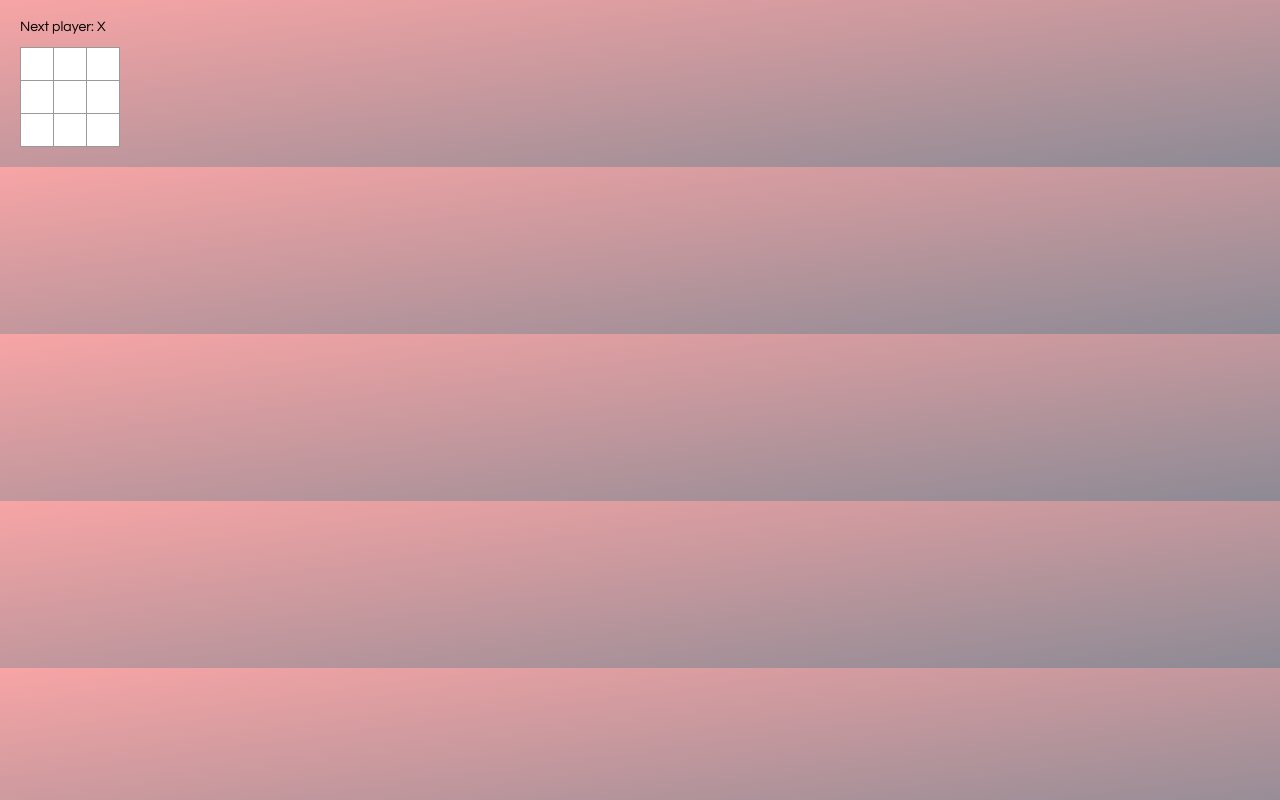
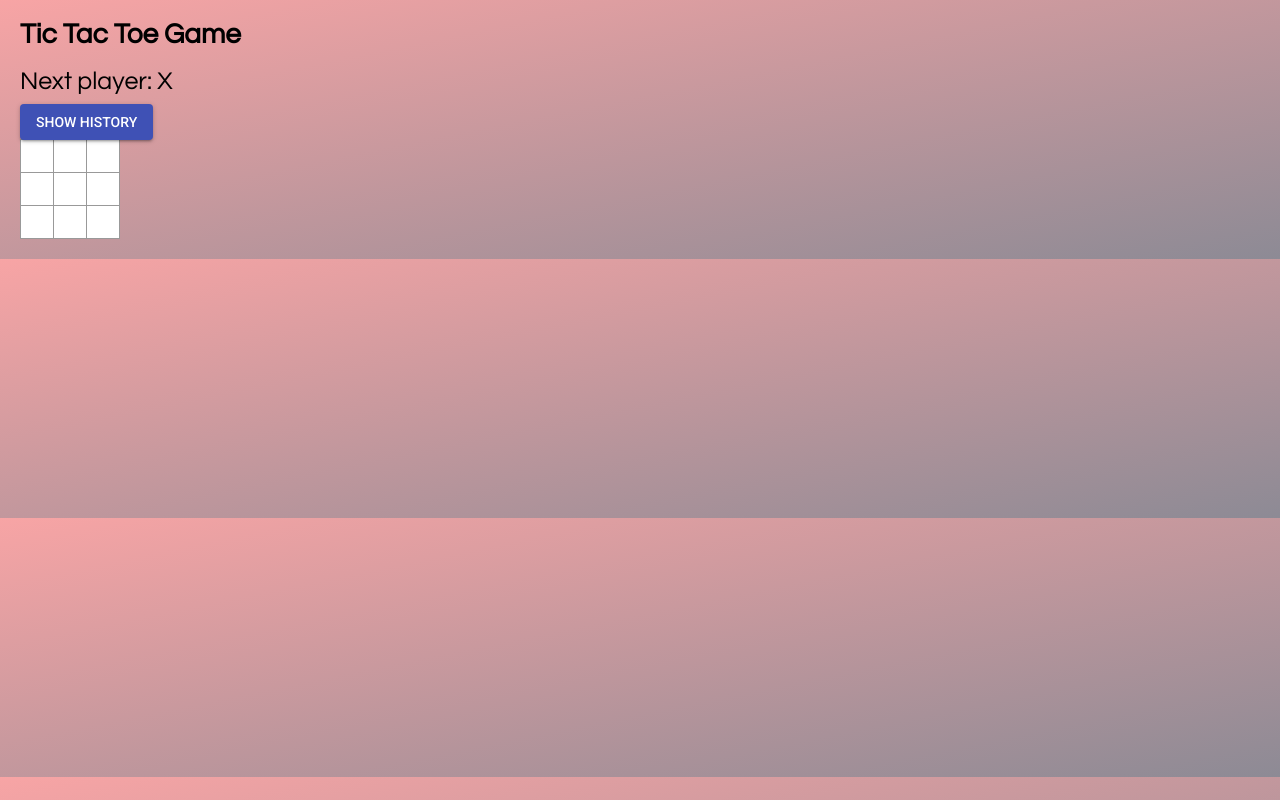
Before and after one commit to CompChimera/ReactTutorial, a React app: page / in a window 1280 px wide. Built offline with nearby package versions, Linux system fonts and the light colour scheme.

Commit message:
Game history, history visibility toggle, and style updates added

```diff
--- a/public/index.html
+++ b/public/index.html
@@ -3,6 +3,7 @@
   <head>
     <meta charset="utf-8">
     <link rel="shortcut icon" href="%PUBLIC_URL%/favicon.ico">
+    <link rel="stylesheet" href="https://fonts.googleapis.com/css?family=Roboto:300,400,500">
     <meta name="viewport" content="width=device-width, initial-scale=1, shrink-to-fit=no">
     <meta name="theme-color" content="#000000">
     <!--
@@ -25,7 +26,10 @@
     <noscript>
       You need to enable JavaScript to run this app.
     </noscript>
-    <div id="root"></div>
+    <div class="wrapper">
+      <h1>Tic Tac Toe Game</h1>
+      <div id="game"></div>
+    </div>
     <!--
       This HTML file is a template.
       If you open it directly in the browser, you will see an empty page.
--- a/src/index.js
+++ b/src/index.js
@@ -1,22 +1,15 @@
 import React from 'react';
 import ReactDOM from 'react-dom';
 import './index.css';
-
-// SQUARE COMPONENT
-// Render's a button, which will be a square of the board
+import Button from '@material-ui/core/Button';
 function Square(props) {
   return (
-      <button className="square"
-        onClick={props.onClick}
-      >
+    <button className="square" onClick={props.onClick}>
       {props.value}
     </button>
   );
 }
 
-
-// BOARD COMPONENT
-//The whole board
 class Board extends React.Component {
   renderSquare(i) {
     return (
@@ -50,73 +43,106 @@ class Board extends React.Component {
   }
 }
 
-
-//GAME COMPONENT
 class Game extends React.Component {
-
-  constructor(props){
+  constructor(props) {
     super(props);
     this.state = {
-      history: [{
-        squares: Array(9).fill(null),
-      }],
+      history: [
+        {
+          squares: Array(9).fill(null)
+        }
+      ],
+      stepNumber: 0,
       xIsNext: true,
+      isHidden: true
+    };
   }
+  toggleHidden () {
+    this.setState({
+      isHidden: !this.state.isHidden
+    })
   }
-
   handleClick(i) {
-    //We call slice to create a copy of the squares aray to modify.
-    //This has to do with Immutability.
-    //We're not directly changing the main data.
-    //In this example, we can keep a history of moves in the main data
-    //Detect Changes
-    //
-    const history = this.state.history;
+    const history = this.state.history.slice(0, this.state.stepNumber + 1);
     const current = history[history.length - 1];
     const squares = current.squares.slice();
-
-    if ( calculateWinner(squares) || squares[i]){
+    if (calculateWinner(squares) || squares[i]) {
       return;
     }
-    squares[i] = this.state.xIsNext ? 'X' : 'O';
+    squares[i] = this.state.xIsNext ? "X" : "O";
     this.setState({
-      history: history.concat([{
-        squares: squares,
-      }]),
-      xIsNext: !this.state.xIsNext,
+      history: history.concat([
+        {
+          squares: squares
+        }
+      ]),
+      stepNumber: history.length,
+      xIsNext: !this.state.xIsNext
     });
   }
 
+  jumpTo(step) {
+    this.setState({
+      stepNumber: step,
+      xIsNext: (step % 2) === 0
+    });
+  }
 
   render() {
-
     const history = this.state.history;
-    const current = history[history.length -1];
+    const current = history[this.state.stepNumber];
     const winner = calculateWinner(current.squares);
 
+    const moves = history.map((step, move) => {
+      const desc = move ?
+        'Go to move #' + move :
+        'Go to game start';
+      return (
+        <li key={move}>
+          <button onClick={() => this.jumpTo(move)}>{desc}</button>
+        </li>
+      );
+    });
+
     let status;
-    if (winner){
-      status = 'Winner: ' + winner;
+    if (winner) {
+      status = "Winner: " + winner;
     } else {
-      status = 'Next player: ' + (this.state.xIsNext ? 'X' : 'O');
+      status = "Next player: " + (this.state.xIsNext ? "X" : "O");
     }
 
+    const Child = () => (
+      <ol>{moves}</ol>
+    )
     return (
       <div className="game">
         <div className="game-board">
           <Board
             squares={current.squares}
-            onClick={(i) => this.handleClick(i)}
+            onClick={i => this.handleClick(i)}
           />
         </div>
         <div className="game-info">
-          <div>{status}</div>
-          <ol>{/* TODO */}</ol>
+          <div className="status">{status}</div>
+            <Button onClick={this.toggleHidden.bind(this)} variant="contained" color="primary">
+              {this.state.isHidden && "Show history"}
+              {!this.state.isHidden && "Hide history"}
+            </Button>
+            {/* {!this.state.isHidden && <Child moves={moves}/>} */}
+            {!this.state.isHidden && <Child />}
+
         </div>
       </div>
     );
+
+
   }
 }
+
+
+// ========================================
+
+ReactDOM.render(<Game />, document.getElementById("game"));
 
 function calculateWinner(squares) {
   const lines = [
@@ -127,7 +153,7 @@ function calculateWinner(squares) {
     [1, 4, 7],
     [2, 5, 8],
     [0, 4, 8],
-    [2, 4, 6],
+    [2, 4, 6]
   ];
   for (let i = 0; i < lines.length; i++) {
     const [a, b, c] = lines[i];
@@ -137,10 +163,3 @@ function calculateWinner(squares) {
   }
   return null;
 }
-
-// ========================================
-
-ReactDOM.render(
-  <Game />,
-  document.getElementById('root')
-);
```
Lines whose indentation alone changed are shown as unchanged.
